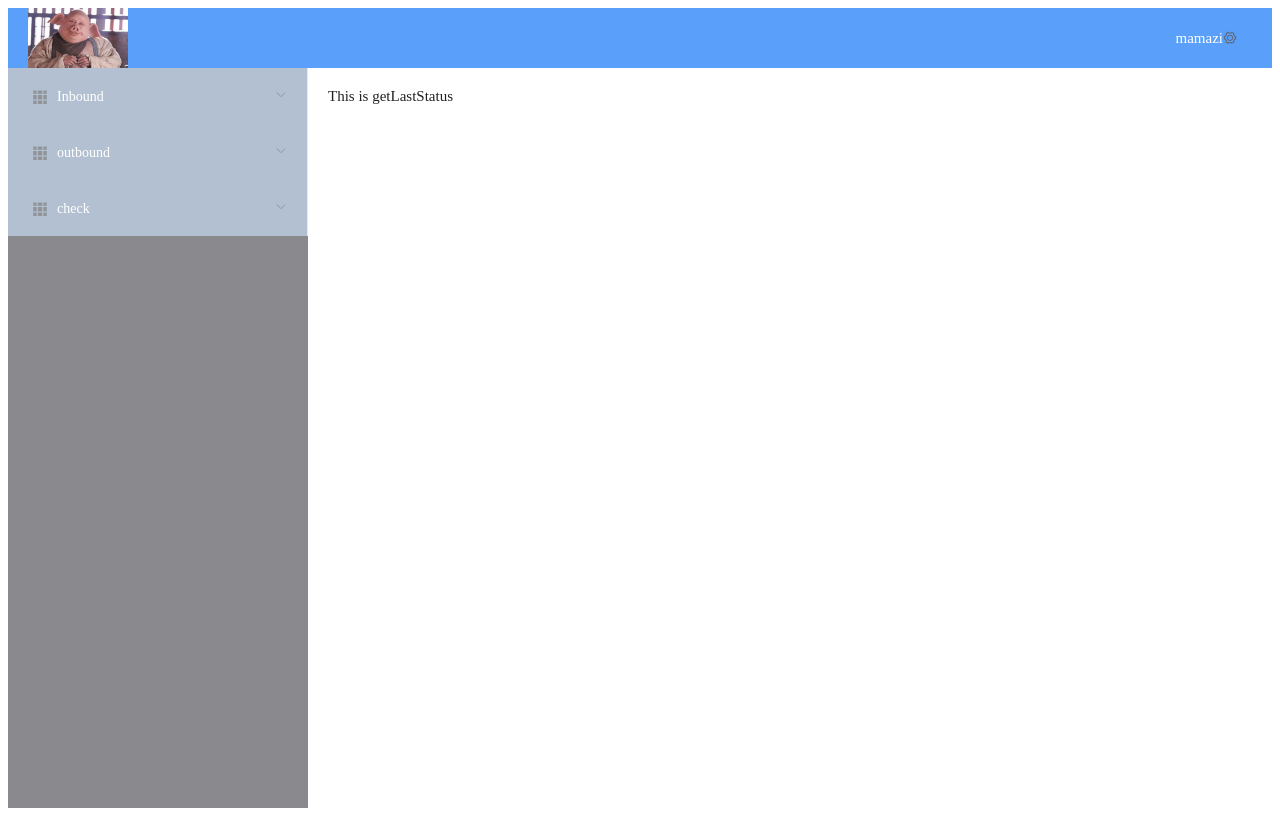
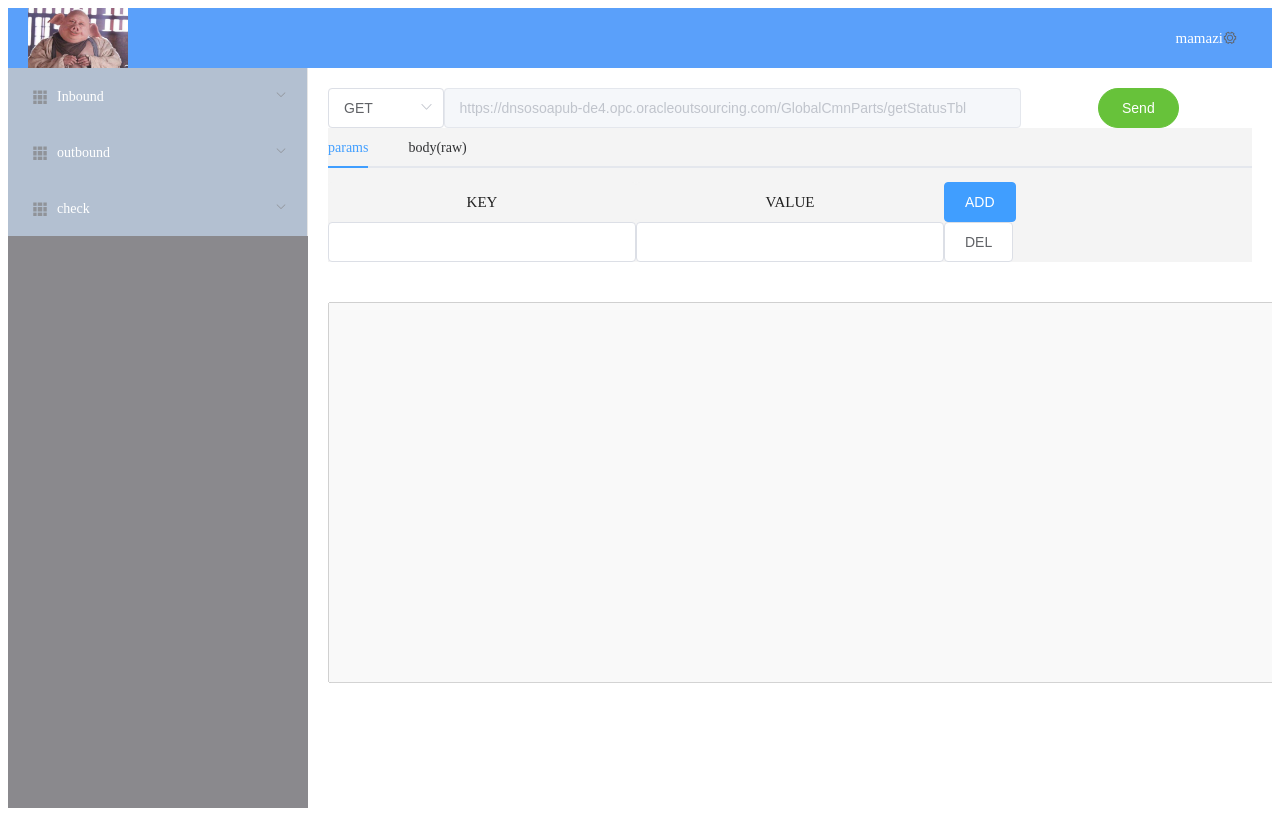
Before and after one commit to mamazi530/hello-world, a Vue app: page /getLastStatus in a window 1280 px wide. Built offline with nearby package versions, Linux system fonts and the light colour scheme.

Commit message:
mamazi-mac

```diff
--- a/package.json
+++ b/package.json
@@ -8,6 +8,7 @@
     "lint": "vue-cli-service lint"
   },
   "dependencies": {
+    "axios": "^0.21.1",
     "core-js": "^3.6.5",
     "element-ui": "^2.14.1",
     "vue": "^2.6.11"
--- a/src/main.js
+++ b/src/main.js
@@ -4,6 +4,9 @@ import ElementUI from 'element-ui'
 import VueRouter from 'vue-router'
 import 'element-ui/lib/theme-chalk/index.css'
 import router from './router/index.js'
+import axios from 'axios'
+
+Vue.prototype.$http = axios
 
 Vue.config.productionTip = false
 
--- a/src/views/check/getLastStatus.vue
+++ b/src/views/check/getLastStatus.vue
@@ -1,13 +1,173 @@
 <template>
-   <div>This is getLastStatus</div>
+  <div>
+    <el-row>
+      <el-col :span="3">
+        <div class="grid-content bg">
+          <el-select v-model="request_method">
+            <el-option
+              v-for="item in methods"
+              :key="item.value"
+              :value="item.value"
+              :label="item.label"
+              disabled
+            ></el-option>
+          </el-select>
+        </div>
+      </el-col>
+      <el-col :span="15">
+        <div class="grid-content bg">
+          <el-input
+            placeholder="输入请求URL"
+            v-model="request_url"
+            disabled
+          ></el-input>
+        </div>
+      </el-col>
+      <el-col :span="2">
+        <div class="grid-content"></div>
+      </el-col>
+      <el-col :span="2">
+        <div class="grid-content">
+          <el-button type="success" round @click="send()">Send</el-button>
+        </div>
+      </el-col>
+    </el-row>
+
+    <el-row class="bg">
+      <el-col :span="24">
+        <el-tabs v-model="activeName">
+          <el-tab-pane label="params" name="params">
+            <el-row>
+              <el-col :span="8"
+                ><div class="grid-content bg center">KEY</div></el-col
+              >
+              <el-col :span="8"
+                ><div class="grid-content bg center">VALUE</div></el-col
+              >
+              <el-col :span="4">
+                <el-button @click="addParam()" type="primary">ADD</el-button>
+              </el-col>
+            </el-row>
+            <el-row v-for="(item, index) in param_data" :key="index">
+              <el-col :span="8">
+                <el-input v-model="item.key"></el-input>
+              </el-col>
+              <el-col :span="8">
+                <el-input v-model="item.value"></el-input>
+              </el-col>
+              <el-col :span="2">
+                <el-button @click="delParam(index)" style="margin-left: 0px"
+                  >DEL</el-button
+                >
+              </el-col>
+            </el-row>
+          </el-tab-pane>
+
+          <el-tab-pane label="body(raw)" name="raw">
+            <el-row>
+              <el-col :span="18">
+                <el-input
+                  type="textarea"
+                  placeholder="请输入请求内容"
+                  :autosize="{ minRows: 8, maxRows: 8 }"
+                  v-model="raw"
+                ></el-input>
+              </el-col>
+            </el-row>
+          </el-tab-pane>
+        </el-tabs>
+      </el-col>
+    </el-row>
+
+    <el-row>
+      <div class="grid-content"></div>
+    </el-row>
+    <el-row>
+      <el-col :span="18">
+        <textarea cols="150" rows="25" disabled v-model="resp"></textarea>
+      </el-col>
+    </el-row>
+  </div>
 </template>
 
 <script>
 export default {
+  name: "getLastStatus",
+  data() {
+    return {
+      request_method: "GET",
+      methods: [
+        { value: "GET", label: "GET" },
+        { value: "POST", label: "POST" },
+        { value: "DELETE", label: "DELETE" },
+        { value: "PUT", label: "PUT" },
+      ],
+      activeName: "params",
+      param_data: [{ null: null }],
+      raw: "",
+      resp: "",
+      request_url:
+        "https://dnsosoapub-de4.opc.oracleoutsourcing.com/GlobalCmnParts/getStatusTbl",
+    };
+  },
+  methods: {
+    addParam() {
+      this.param_data.push({ key: null, value: null });
+    },
+    delParam(id) {
+      this.param_data.splice(id, 1);
+    },
+    send() {
+      this.resp = "等待服务器返回，请稍后";
+      this.sendRequest();
+    },
+    sendRequest() {
+      var axios = require("axios");
 
-}
+      var config = {
+        method: this.request_method,
+        url: this.request_url ,
+        headers: {
+          Authorization: "Basic b2hzY3VzdGFkbWluOmhHTjRfa2hfZA==",
+        },
+      };
+
+      axios(config)
+        .then(function (response) {
+           this.resp= this.response.data[0];
+           console.log(JSON.stringify(response.data));
+        })
+        .catch(function (error) {
+         this.resp = "服务器异常，请联系管理员解决, "+this.response.msg
+          console.log(error);
+        });
+    },
+  },
+};
 </script>
 
-<style>
+<style scoped>
+.bd {
+  border: 1px solid red;
+}
+.c_header {
+  width: 100%;
+  height: 10%;
+}
+.grid-content {
+  border-radius: 4px;
+  min-height: 40px;
+}
+.bg {
+  background-color: #f4f4f4;
+}
 
+.center {
+  text-align: center;
+  line-height: 40px;
+}
+
+.bu_center {
+  margin-left: 0px;
+}
 </style>
```
Also changed, not shown: jsconfig.json (deleted, +0 -8 lines), 1 other file (tests, documents, lock files or other folders).
